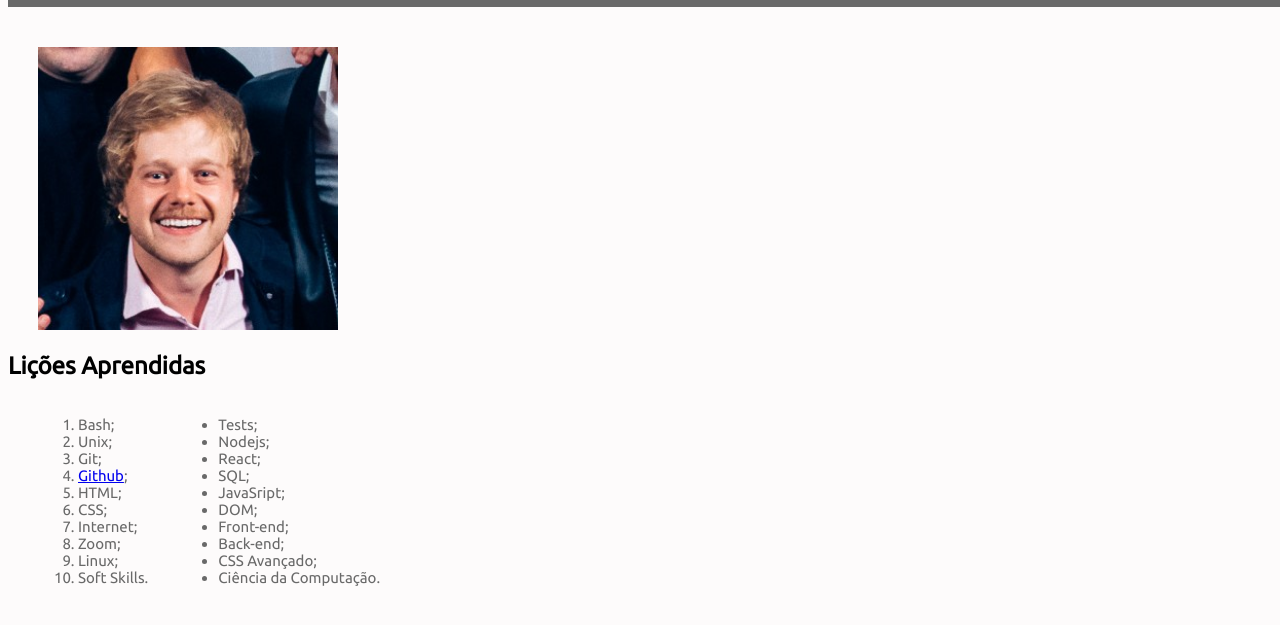
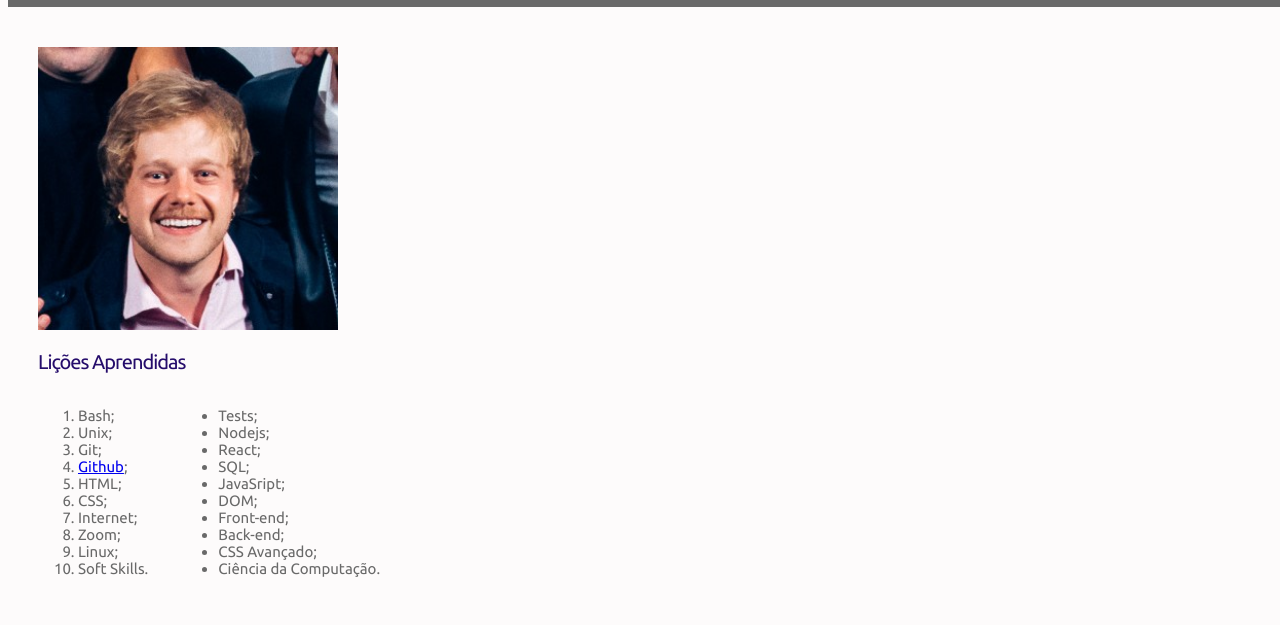
Before and after one commit to gustavo-pd/project-lessons-learned, a website: page index.html in a window 1280 px wide. Shown: the part 103-728 px from the top of the page. Drawn offline with Linux system fonts and the light colour scheme.

Commit message:
correçoes

```diff
--- a/style.css
+++ b/style.css
@@ -1,15 +1,15 @@
 body {
     font-family: 'Ubuntu', sans-serif;
-    background-color: rgb(253, 251, 251)
+    background-color: rgb(253, 251, 251);
 }
 
 p, li {
-    color:dimgray;
+    color: dimgray;
     font-size: 15px;
 }
 
 h1 {
-    color:rgb(24, 83, 24);
+    color: rgb(24, 83, 24);
     font-size: 30px;
     letter-spacing: 1px;
     line-height: 50px;
@@ -23,11 +23,11 @@ header {
   }
 
 #cabecalho {
-    position:fixed;
+    position: fixed;
     top:0;
     width:100%;
-    text-align:center;
-    background-color:dimgray
+    text-align: center;
+    background-color: dimgray;
   }
 
 main {
@@ -51,20 +51,15 @@ main {
 
 }
 
-#titulolista1 {
-    color:rgb(37, 12, 107);
-    float: left;
-}
-
-#titulolista2 {
-    color:rgb(37, 12, 107);
-    float: right;
+#titulolista {
+    color: rgb(37, 12, 107);
+    font-size: 20px;
+    letter-spacing: -1px;
+    line-height: 25px;
+    font-weight: 50;
+    margin-left: 30px;
 
 }
-
-.blocolistas {
-
-  }
 
   .ladodireito {
       float:right;
```
